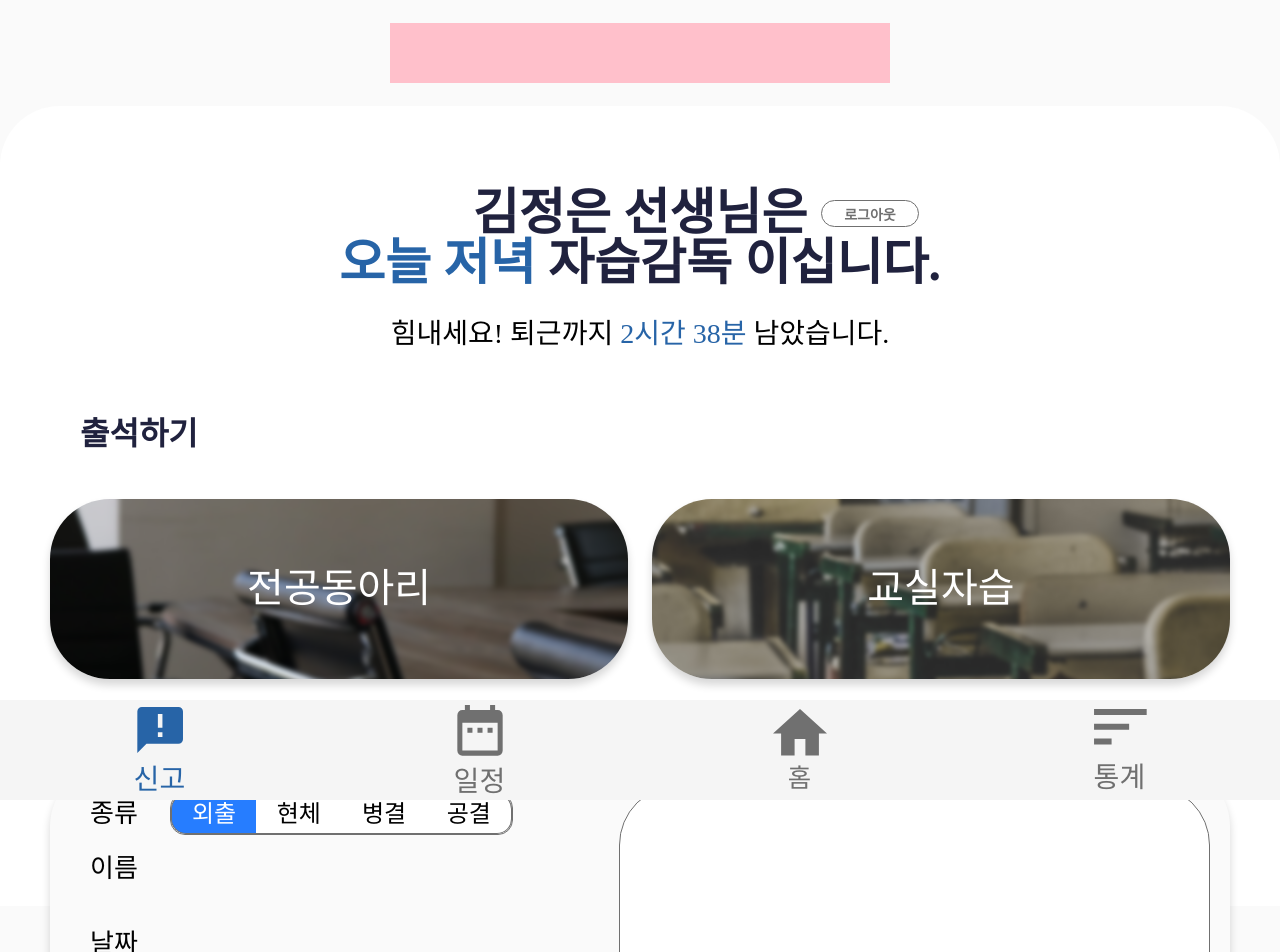
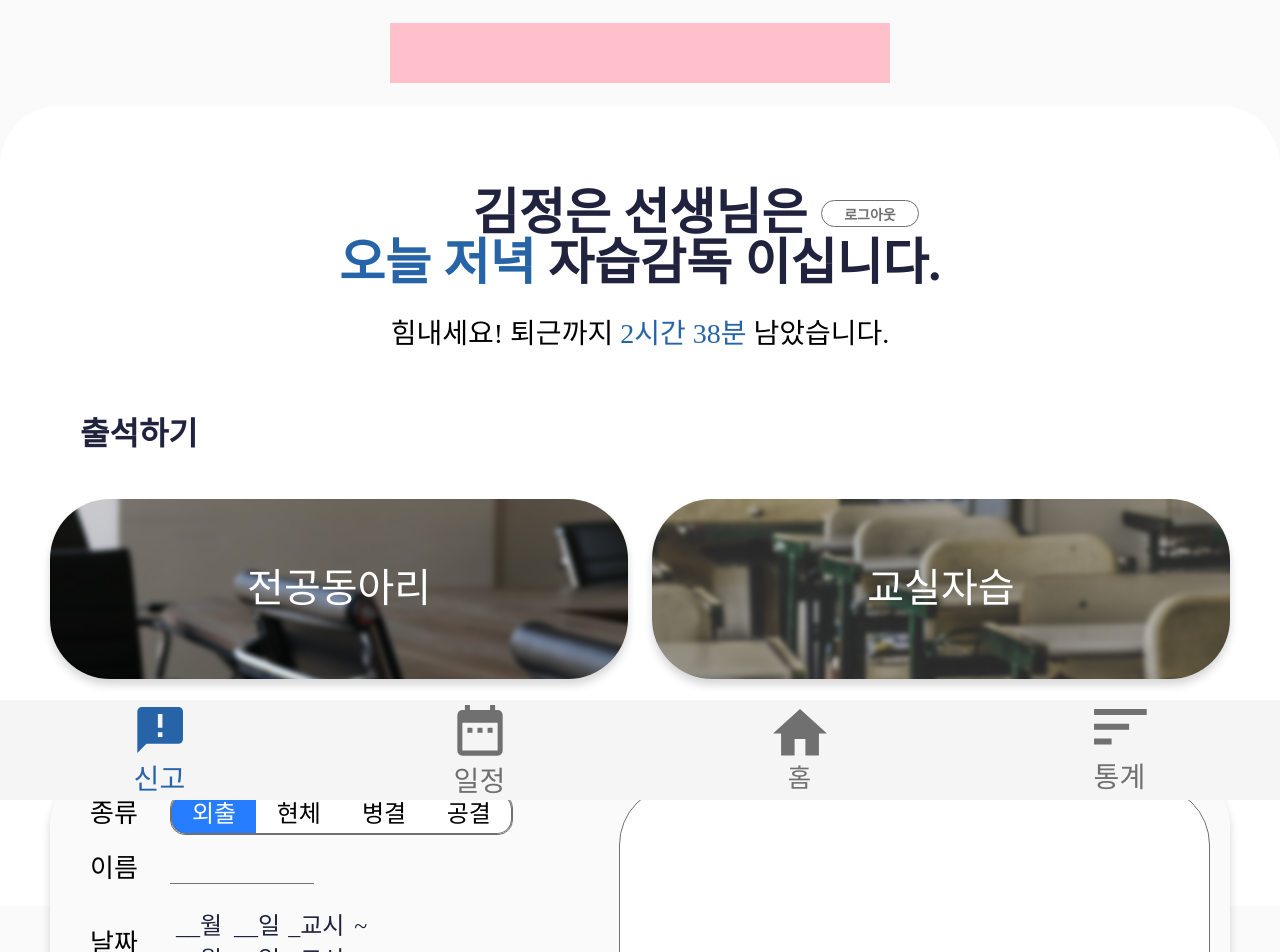
Before and after one commit to DSM-PICK/pick-client, a React app: page /main in a window 1280 px wide. Shown: the top 952 px of the page. Built offline with nearby package versions, Linux system fonts and the light colour scheme.

Commit message:
[ADD] <PreReport.js> 내부 UI 추가

```diff
--- a/src/component/Main/PreReport/PreReport.js
+++ b/src/component/Main/PreReport/PreReport.js
@@ -2,6 +2,8 @@ import React, { useState } from 'react';
 import * as S from './styles';
 import * as C from './Constant';
 import PreReportState from './PreReportState/PreReportState';
+import PreReportName from './PreReportName/PreReportName';
+import PreReportDate from './PreReportDate/PreReportDate';
 
 const PreReport = () => {
 	const [preReportState, setPreReportState] = useState(['외출']);
@@ -30,9 +32,11 @@ const PreReport = () => {
 				</S.FuncKindName>
 				<S.FuncKindName>
 					<S.FuncTitle>이름</S.FuncTitle>
+					<PreReportName />
 				</S.FuncKindName>
 				<S.FuncDate>
 					<S.FuncTitle>날짜</S.FuncTitle>
+					<PreReportDate />
 				</S.FuncDate>
 				<S.FuncAdd>추가하기</S.FuncAdd>
 			</S.Func>
```
